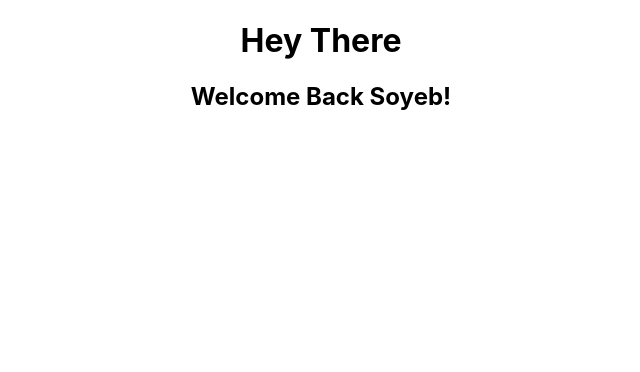
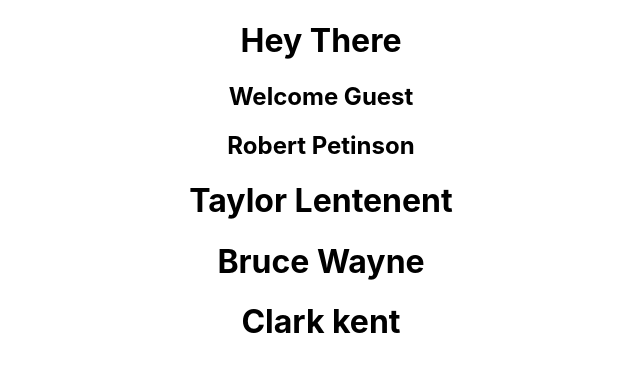
Before and after one commit to Soyebmahir/react-typescript-demo, a React (Create React App) app: page / in a window 1280 px wide. Shown: the top 372 px of the page, without its empty margins (319-959 px from the left). Built offline with nearby package versions, Linux system fonts and the light colour scheme.

Commit message:
props type string number boolean object array implemented

```diff
--- a/src/App.tsx
+++ b/src/App.tsx
@@ -1,12 +1,36 @@
 
 import './App.css';
 import Greet from './components/Greet';
+import Person from './components/Person';
+import PersonList from './components/PersonList';
+
 
 function App() {
+  const personName={
+    first:'Robert',
+    second:'Petinson'
+  }
+  const nameList = [
+    {
+      first:'Taylor',
+      last: 'Lentenent'
+    },
+    {
+      first:'Bruce',
+      last:'Wayne'
+
+    },
+    {
+      first:'Clark',
+      last:'kent'
+    }
+  ]
   return (
     <div className="App">
       <h1>Hey There</h1>
-      <Greet name='Soyeb'/>
+      <Greet name='Soyeb' massageCount={10} isLoggedIn={false}/>
+      <Person name={personName}/>
+      <PersonList names={nameList} ></PersonList>
     </div>
   );
 }
--- a/src/components/Greet.tsx
+++ b/src/components/Greet.tsx
@@ -1,12 +1,14 @@
 import React from 'react';
 type GreetProps ={
 name:string;
+massageCount:number;
+isLoggedIn:boolean;
 }
 
 const Greet = (props:GreetProps) => {
     return (
         <div>
-          <h2>  Welcome Back {props.name}! </h2>
+          <h2> {props.isLoggedIn? ` Welcome Back {props.name}! You have {props.massageCount} unread massage.`:'Welcome Guest'} </h2>
         </div>
     );
 };
--- /dev/null
+++ b/src/components/Person.tsx
@@ -0,0 +1,17 @@
+import React from 'react';
+type PersonProps ={
+    name:{
+        first:string,
+        second:string
+    }
+}
+
+const Person = (props:PersonProps) => {
+    return (
+        <div>
+            <h2>{props.name.first} {props.name.second}</h2>
+        </div>
+    );
+};
+
+export default Person;
--- /dev/null
+++ b/src/components/PersonList.tsx
@@ -0,0 +1,21 @@
+import React from 'react';
+type PersonListProps ={
+    names:{
+        first:string,
+        last:string
+    }[]
+}
+
+const PersonList = (props:PersonListProps) => {
+    return (
+        <div>
+            {props.names.map(name =>{
+                return(
+                    <h1>{name.first} {name.last}</h1>
+                )
+            })}
+        </div>
+    );
+};
+
+export default PersonList;
```
